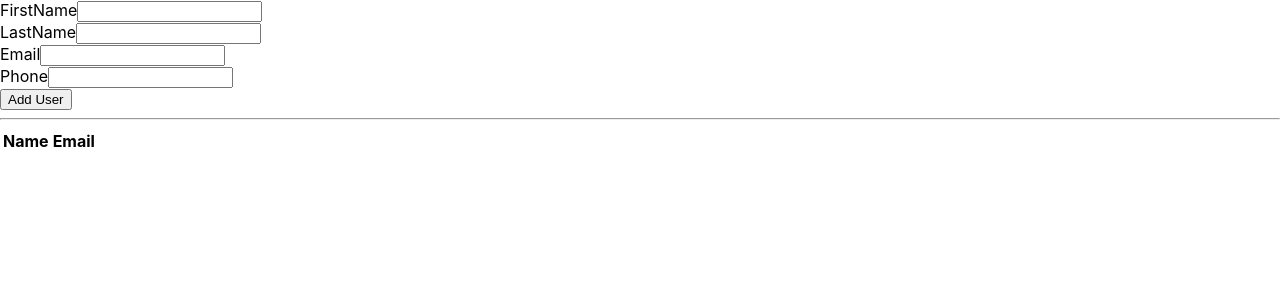
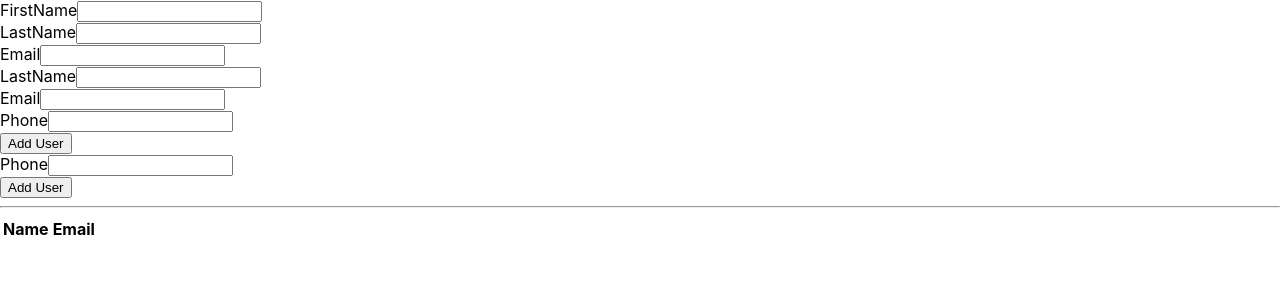
Before and after one commit to zzeng31/test, a React (Create React App) app in the folder users/: page / in a window 1280 px wide. Shown: the top 300 px of the page. Built offline with nearby package versions, Linux system fonts and the light colour scheme.

Commit message:
commit B 1

```diff
--- a/users/src/UserForm.js
+++ b/users/src/UserForm.js
@@ -42,6 +42,31 @@ const UserForm = ({ onAddUser }) => {
         />
       </div>
       <div>
+        <label>LastName</label>
+        <input
+          value={lastName}
+          onChange={(e) => setLastName(e.target.value)}
+          type="text"
+        />
+      </div>
+      <div>
+        <label>Email</label>
+        <input
+          value={email}
+          onChange={(e) => setEmail(e.target.value)}
+          type="email"
+        />
+      </div>
+      <div>
+        <label>Phone</label>
+        <input
+          value={phone}
+          onChange={(e) => setPhone(e.target.value)}
+          type="number"
+        />
+      </div>
+      <button>Add User</button>
+      <div>
         <label>Phone</label>
         <input
           value={phone}
```
